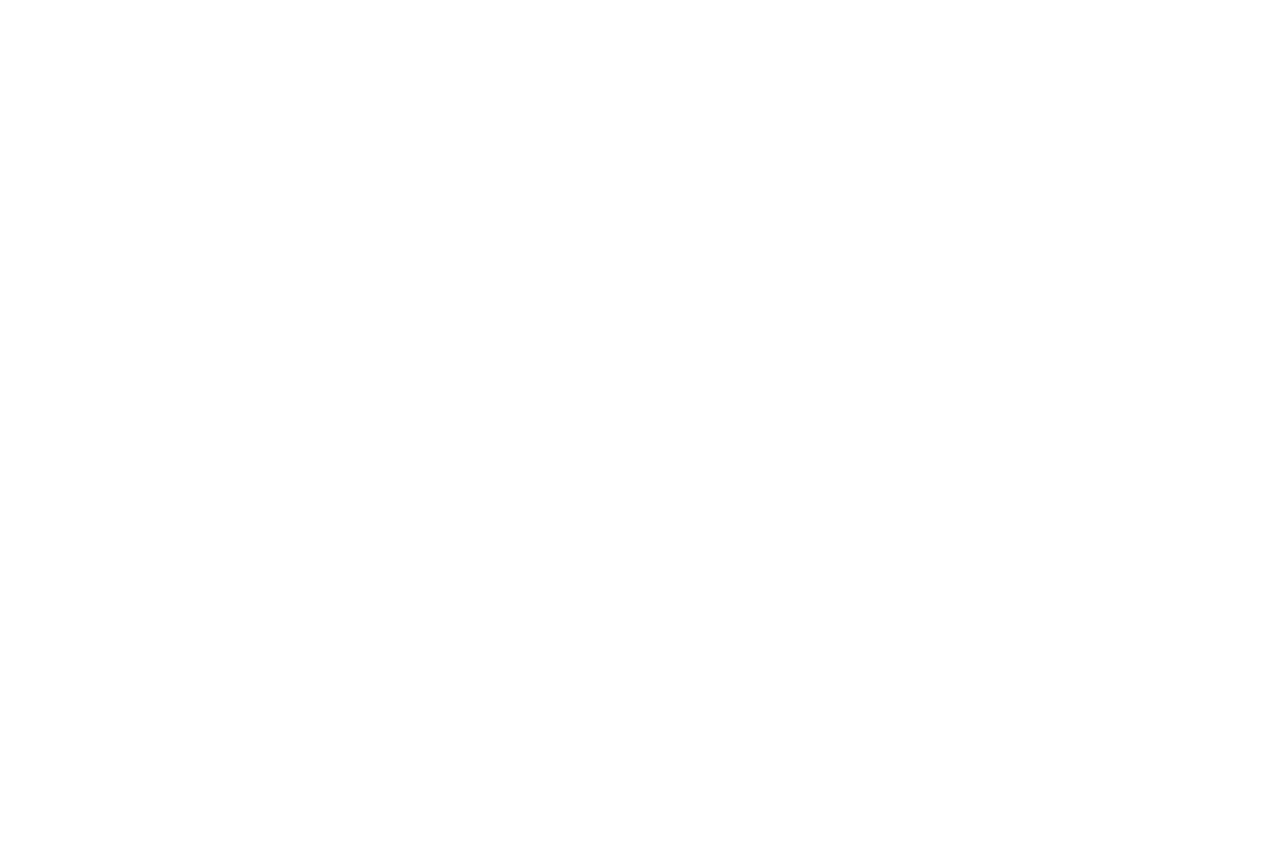
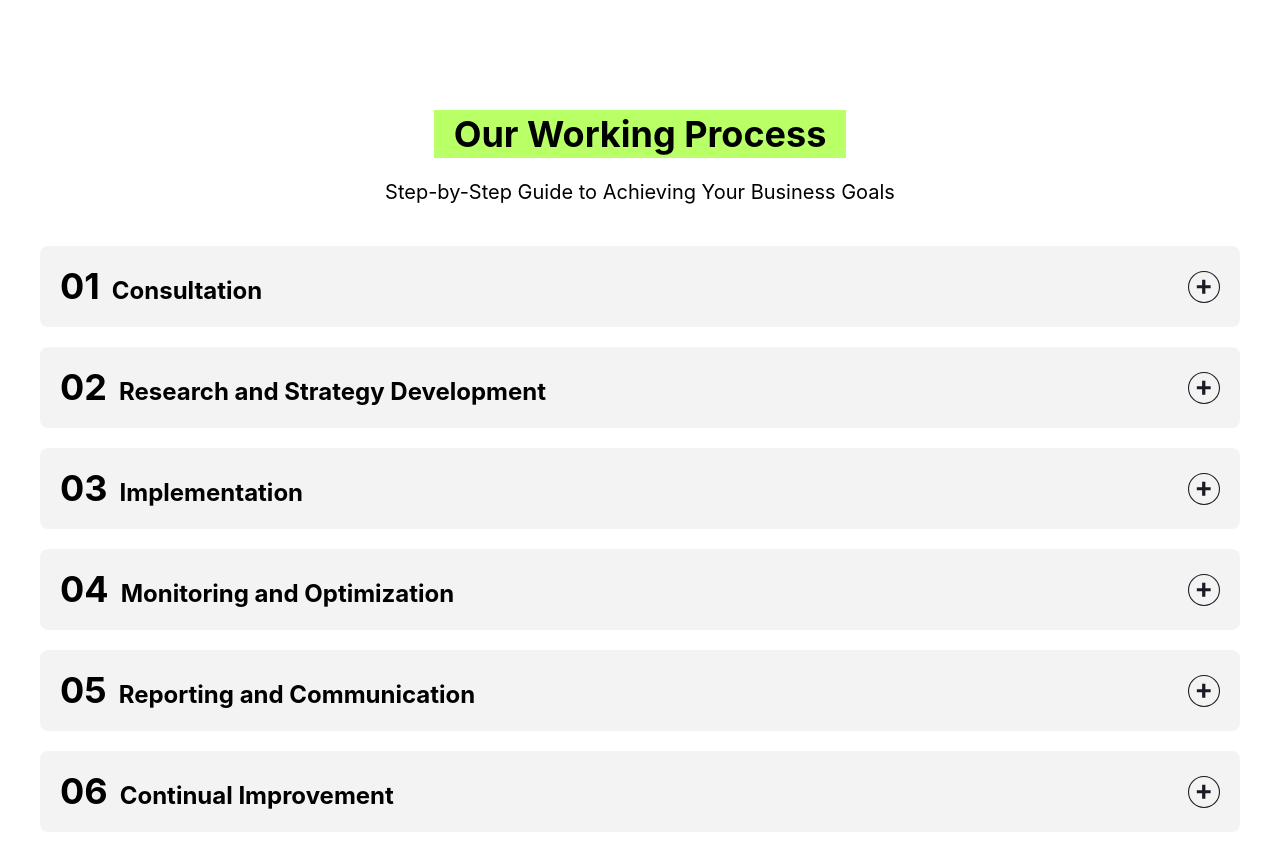
Before and after one commit to sobhanagh/Positivus-Landing-reactjs, a React (Create React App) app: page / in a window 1280 px wide. Shown: the part 2792-3640 px from the top of the page. Before the commit the page ends 2902 px from the top, so only its background shows below. Built offline with nearby package versions, Linux system fonts and the light colour scheme.

Commit message:
add OnWorkingProcess component

```diff
--- a/src/App.js
+++ b/src/App.js
@@ -1,6 +1,7 @@
 import CaseStudies from "./components/CaseStudies";
 import HomePage from "./components/HomePage";
 import Navbar from "./components/Navbar";
+import OnWorkingProcess from "./components/OnWorkingProcess";
 import Services from "./components/Services";
 
 
@@ -11,6 +12,7 @@
       <HomePage />
       <Services />
       <CaseStudies />
+      <OnWorkingProcess />
     </div>
   );
 }
--- /dev/null
+++ b/src/components/OnWorkingProcess.jsx
@@ -0,0 +1,99 @@
+import plus from "../images/onworkingprocess/plus.svg";
+import minuse from "../images/onworkingprocess/minuse.svg";
+
+
+const OnWorkingProcess = () => {
+
+    const plans = [
+        {
+            title: "Consultation",
+            desc: "During the initial consultation, we will discuss your business goals and objectives, target audience, and current marketing efforts. This will allow us to understand your needs and tailor our services to best fit your requirements."
+        },
+        {
+            title: "Research and Strategy Development",
+            desc: "During the initial consultation, we will discuss your business goals and objectives, target audience, and current marketing efforts. This will allow us to understand your needs and tailor our services to best fit your requirements."
+        },
+        {
+            title: "Implementation",
+            desc: "During the initial consultation, we will discuss your business goals and objectives, target audience, and current marketing efforts. This will allow us to understand your needs and tailor our services to best fit your requirements."
+        },
+        {
+            title: "Monitoring and Optimization",
+            desc: "During the initial consultation, we will discuss your business goals and objectives, target audience, and current marketing efforts. This will allow us to understand your needs and tailor our services to best fit your requirements."
+        },
+        {
+            title: "Reporting and Communication",
+            desc: "During the initial consultation, we will discuss your business goals and objectives, target audience, and current marketing efforts. This will allow us to understand your needs and tailor our services to best fit your requirements."
+        },
+        {
+            title: "Continual Improvement",
+            desc: "During the initial consultation, we will discuss your business goals and objectives, target audience, and current marketing efforts. This will allow us to understand your needs and tailor our services to best fit your requirements."
+        }
+    ]
+
+    const handleClick = (e, title) => {
+        const element = e.target;
+        const planBox = element.parentNode.parentNode;
+        const pBox = element.parentNode.nextElementSibling;
+
+        if (element.src.includes("plus")) {
+            element.src = minuse;
+            planBox.classList.replace("bg-silverColor", "bg-greenColor")
+            pBox.classList.replace("hidden", "block")
+        }
+        else {
+            element.src = plus;
+            planBox.classList.replace("bg-greenColor", "bg-silverColor")
+            pBox.classList.replace("block", "hidden")
+        }
+
+
+
+        const box = document.querySelector(".box");
+        const boxChildren = box.childNodes;
+
+        for (let i = 0; i < plans.length; i++) {
+            if (plans[i].title !== title) {
+                console.log(title);
+
+                const planBox = boxChildren[i];
+                const imgPlanBox = boxChildren[i].childNodes[0].childNodes[1];
+                const pPlanBox = boxChildren[i].childNodes[1];
+
+                planBox.classList.replace("bg-greenColor", "bg-silverColor")
+                pPlanBox.classList.replace("block", "hidden")
+                imgPlanBox.src = plus;
+            }
+        }
+    }
+
+    return (
+        <div className="my-16 px-10 max-w-7xl mx-auto">
+            <div className="flex flex-col items-center gap-5">
+                <h1 className="bg-greenColor font-bold text-2xl px-5 py-1 lg:text-4xl">Our Working Process </h1>
+                <p className="text-center max-w-5xl lg:text-xl">Step-by-Step Guide to Achieving Your Business Goals</p>
+            </div>
+            <div className="flex flex-col justify-center mx-auto gap-5 mt-10 box">
+                {
+                    plans.map((plan, index) => {
+                        return (
+                            <div key={plan.title} className="flex flex-col bg-silverColor p-5 gap-5 rounded-lg">
+                                <div className="flex justify-between items-center">
+                                    <h1 className="font-bold text-xl lg:text-2xl">
+                                        <span className="text-2xl lg:text-4xl mr-3">0{index + 1}</span>
+                                        {plan.title}</h1>
+                                    <img onClick={(e) => handleClick(e, plan.title)} src={plus} alt="expand" className="size-6 cursor-pointer lg:size-8" />
+                                </div>
+                                <p className="hidden pt-3 border-t-2 border-darkColor lg:text-xl">
+                                    {plan.desc}
+                                </p>
+                            </div>
+                        )
+                    })
+                }
+            </div>
+        </div>
+    )
+}
+
+export default OnWorkingProcess
```
Also changed, not shown: src/images/onworkingprocess/minuse.svg (added), src/images/onworkingprocess/plus.svg (added).
